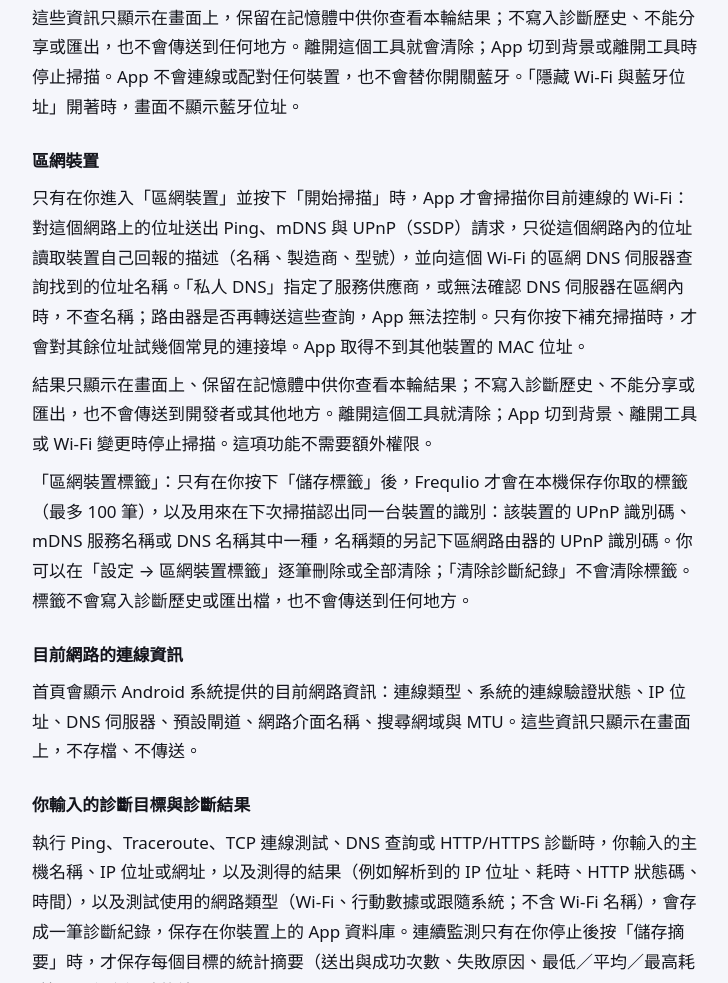
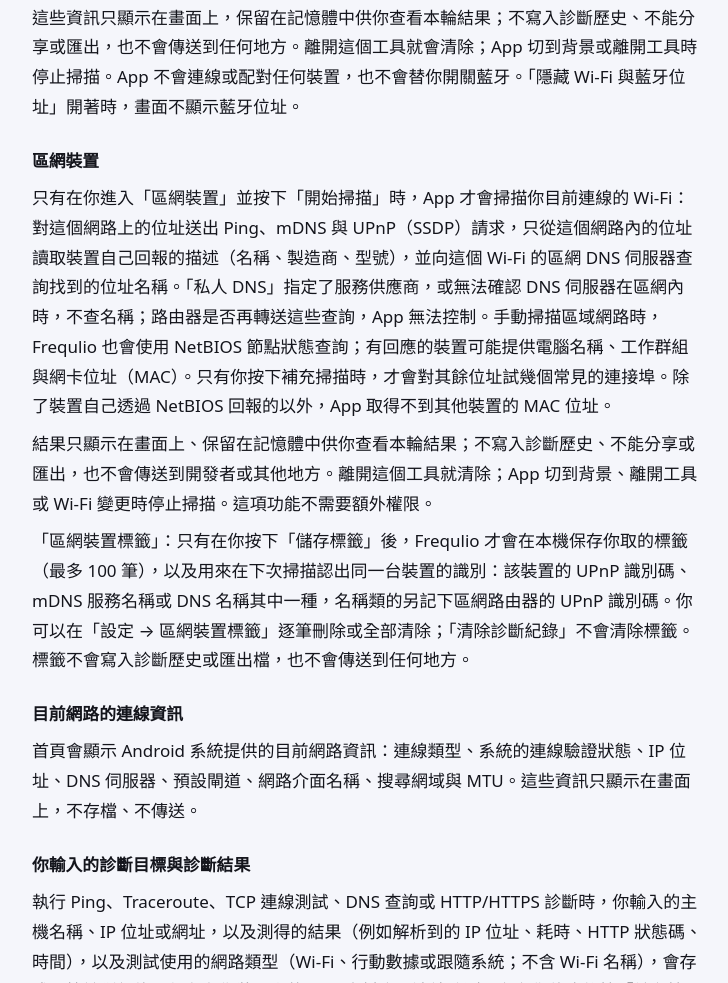
Before and after one commit to kanevanstudio/frequlio-privacy, a plain HTML site: page index.html in a window 1280 px wide. Shown: the part 1442-2425 px from the top of the page, without its empty margins (272-1000 px from the left). Drawn offline with Linux system fonts and the light colour scheme.

Commit message:
隱私權政策：區網掃描新增 NetBIOS 節點狀態查詢說明
Co-Authored-By: Claude Opus 5.5 <noreply@anthropic.com>

```diff
--- a/index.html
+++ b/index.html
@@ -36,7 +36,7 @@
 <p>這些資訊只顯示在畫面上，保留在記憶體中供你查看本輪結果；不寫入診斷歷史、不能分享或匯出，也不會傳送到任何地方。離開這個工具就會清除；App 切到背景或離開工具時停止掃描。App 不會連線或配對任何裝置，也不會替你開關藍牙。「隱藏 Wi-Fi 與藍牙位址」開著時，畫面不顯示藍牙位址。</p>
 
 <h3>區網裝置</h3>
-<p>只有在你進入「區網裝置」並按下「開始掃描」時，App 才會掃描你目前連線的 Wi-Fi：對這個網路上的位址送出 Ping、mDNS 與 UPnP（SSDP）請求，只從這個網路內的位址讀取裝置自己回報的描述（名稱、製造商、型號），並向這個 Wi-Fi 的區網 DNS 伺服器查詢找到的位址名稱。「私人 DNS」指定了服務供應商，或無法確認 DNS 伺服器在區網內時，不查名稱；路由器是否再轉送這些查詢，App 無法控制。只有你按下補充掃描時，才會對其餘位址試幾個常見的連接埠。App 取得不到其他裝置的 MAC 位址。</p>
+<p>只有在你進入「區網裝置」並按下「開始掃描」時，App 才會掃描你目前連線的 Wi-Fi：對這個網路上的位址送出 Ping、mDNS 與 UPnP（SSDP）請求，只從這個網路內的位址讀取裝置自己回報的描述（名稱、製造商、型號），並向這個 Wi-Fi 的區網 DNS 伺服器查詢找到的位址名稱。「私人 DNS」指定了服務供應商，或無法確認 DNS 伺服器在區網內時，不查名稱；路由器是否再轉送這些查詢，App 無法控制。手動掃描區域網路時，Frequlio 也會使用 NetBIOS 節點狀態查詢；有回應的裝置可能提供電腦名稱、工作群組與網卡位址（MAC）。只有你按下補充掃描時，才會對其餘位址試幾個常見的連接埠。除了裝置自己透過 NetBIOS 回報的以外，App 取得不到其他裝置的 MAC 位址。</p>
 <p>結果只顯示在畫面上、保留在記憶體中供你查看本輪結果；不寫入診斷歷史、不能分享或匯出，也不會傳送到開發者或其他地方。離開這個工具就清除；App 切到背景、離開工具或 Wi-Fi 變更時停止掃描。這項功能不需要額外權限。</p>
 <p>「區網裝置標籤」：只有在你按下「儲存標籤」後，Frequlio 才會在本機保存你取的標籤（最多 100 筆），以及用來在下次掃描認出同一台裝置的識別：該裝置的 UPnP 識別碼、mDNS 服務名稱或 DNS 名稱其中一種，名稱類的另記下區網路由器的 UPnP 識別碼。你可以在「設定 → 區網裝置標籤」逐筆刪除或全部清除；「清除診斷紀錄」不會清除標籤。標籤不會寫入診斷歷史或匯出檔，也不會傳送到任何地方。</p>
 
```
Also changed, not shown: en.html (+1 -1 lines).
